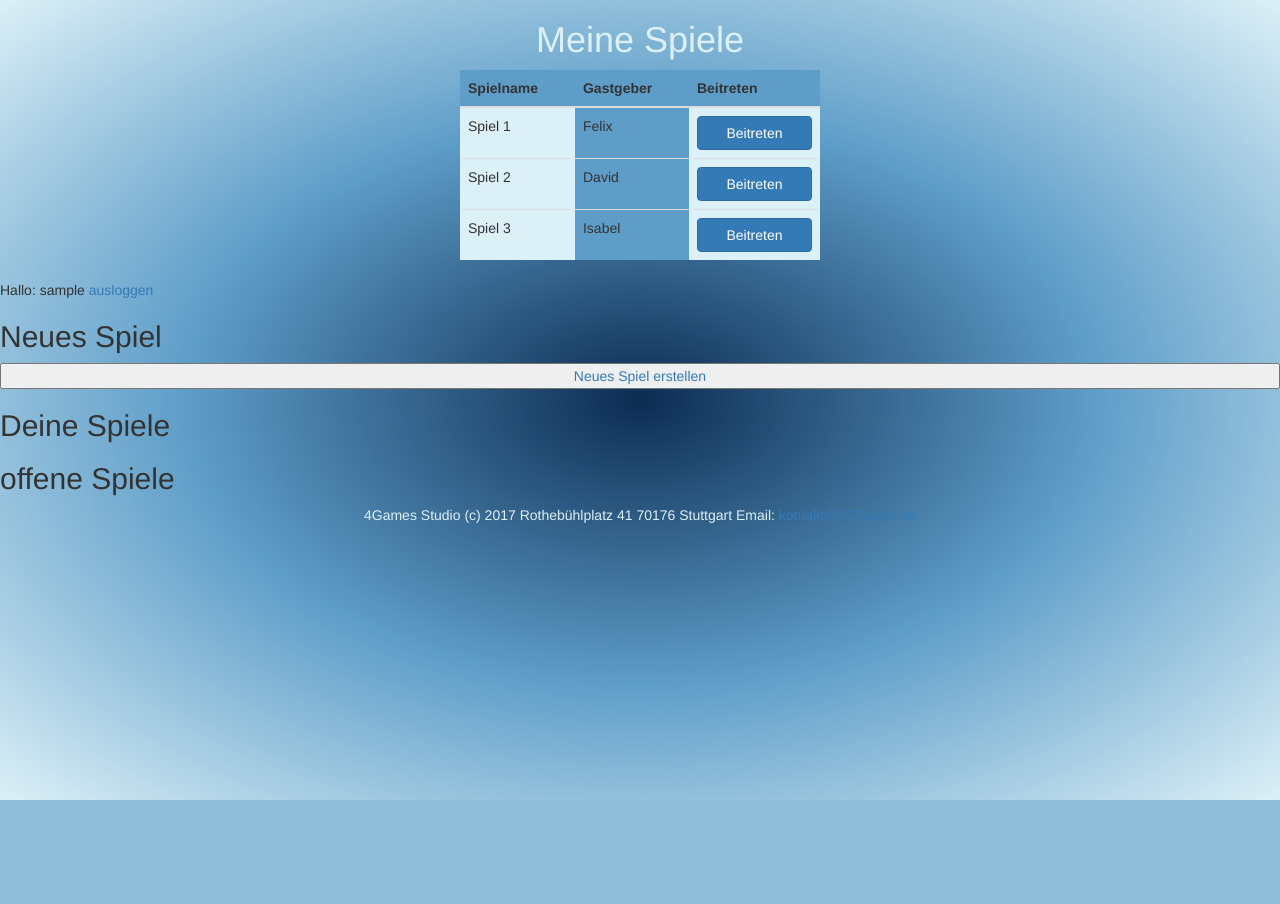
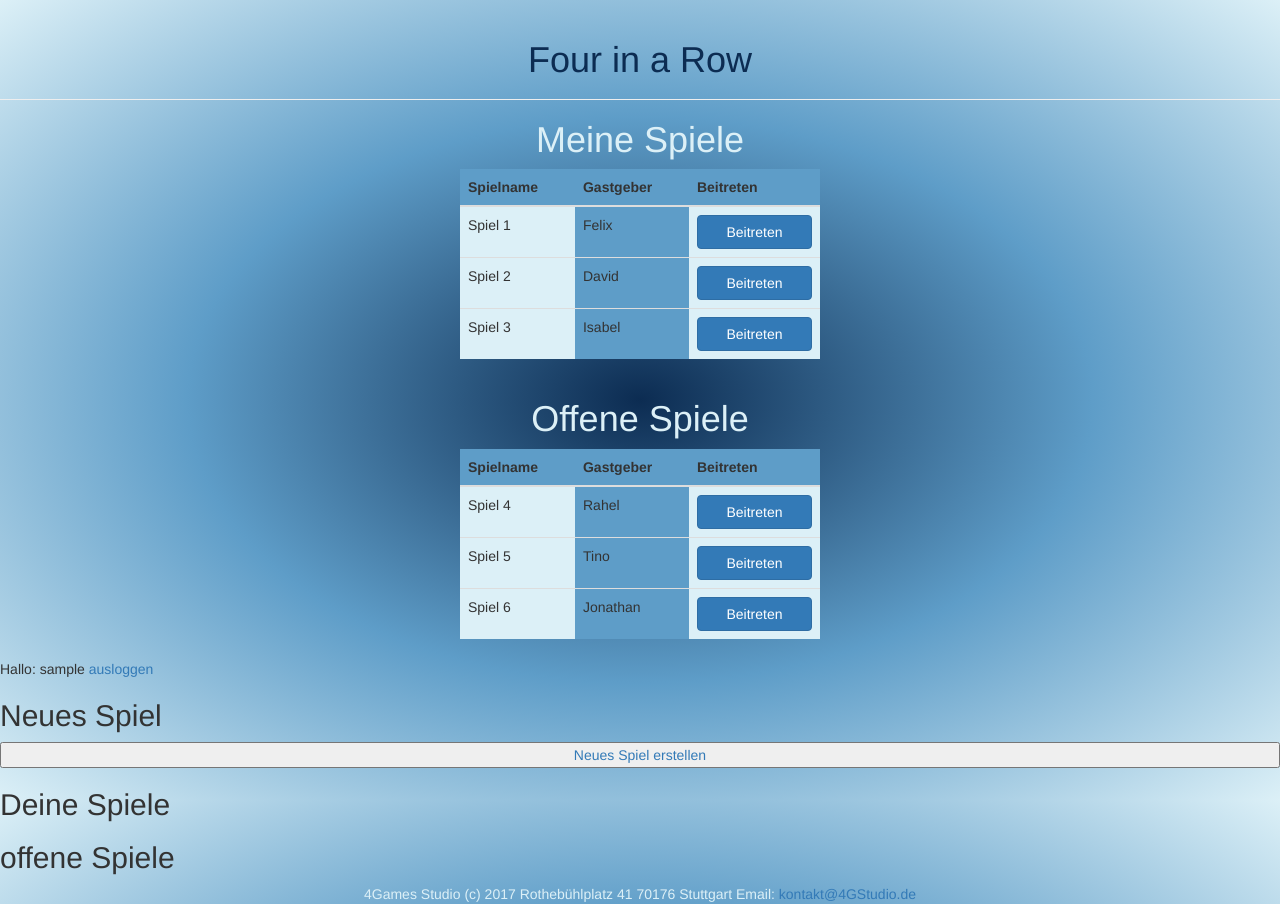
Before and after one commit to Davidmuecke/WebEng, a PHP site: page /start.php in a window 1280 px wide. Before the commit the page ends 800 px from the top, so only its background shows below. Run offline with PHP 8.4, Linux system fonts and the light colour scheme; the visitor is signed in with stand-in values (Sample User, id 1); data that the repository does not hold is empty.

Commit message:
Game Lobby Layout: Added "offene Spiele"

```diff
--- a/4G/ressources/spielfeld.php
+++ b/4G/ressources/spielfeld.php
@@ -130,7 +130,7 @@ if(isset($_REQUEST['game'])){
                     }
                     $stringSpielstand= $stringSpielstand.";";
                 }
-                //Datenbank aktuallisieren
+                //Datenbank aktualisieren
                 //testen ob Spieler gewonnen hat
                 if(gewonnen($spielstand)==$myID){
                     mysqli_query($my_db,"UPDATE spiel SET spielstand ='".$stringSpielstand."', amzug='ENDE' WHERE ID ='".$gameID."'")  or die (mysqli_error($my_db));
--- a/4G/start.php
+++ b/4G/start.php
@@ -6,6 +6,12 @@
     <link rel="stylesheet" href="ressources/css/custom_styles.css">
     <title>Login 4G</title>
 </head>
+
+<body>
+
+<div class="page-header">
+    <h1>Four in a Row</h1>
+</div>
 
 <h1 class="startsections">Meine Spiele</h1>
 
@@ -38,6 +44,48 @@
                 <tr>
                     <td>Spiel 3</td>
                     <td>Isabel</td>
+                    <td>
+                        <button type="button" class="btn btn-primary">Beitreten</button>
+                    </td>
+                </tr>
+                </tbody>
+            </table>
+        </div>
+    </div>
+</div>
+</div>
+
+<h1 class="startsections">Offene Spiele</h1>
+
+<div class="container">
+    <div class="row vertical-offset-100">
+        <div class="col-md-4 col-md-offset-4">
+            <table class="table table-striped table-hover">
+                <thead>
+                <tr>
+                    <th>Spielname</th>
+                    <th>Gastgeber</th>
+                    <th>Beitreten</th>
+                </tr>
+                </thead>
+                <tbody>
+                <tr>
+                    <td>Spiel 4</td>
+                    <td>Rahel</td>
+                    <td>
+                        <button type="button" class="btn btn-primary">Beitreten</button>
+                    </td>
+                </tr>
+                <tr>
+                    <td>Spiel 5</td>
+                    <td>Tino</td>
+                    <td>
+                        <button type="button" class="btn btn-primary">Beitreten</button>
+                    </td>
+                </tr>
+                <tr>
+                    <td>Spiel 6</td>
+                    <td>Jonathan</td>
                     <td>
                         <button type="button" class="btn btn-primary">Beitreten</button>
                     </td>
```
